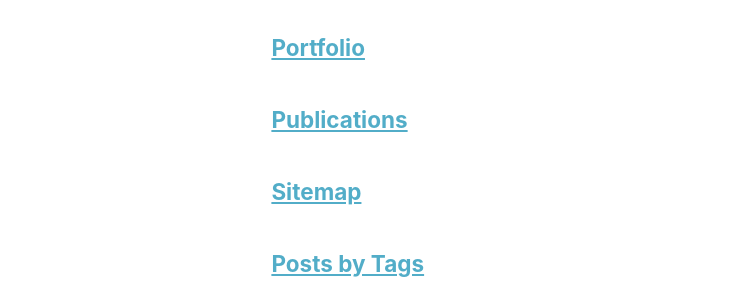
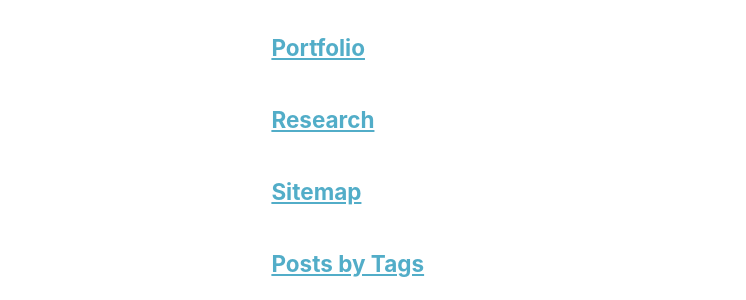
Before and after one commit to Zeqian-Long/Zeqian-Long.github.io, a Jekyll site: the page built from _pages/page-archive.html, in a window 1280 px wide and 900 px high, scrolled down 704 px. Shown: the part 154-454 px from the top of the window, without its empty margins (0-746 px from the left). Built offline with Jekyll 4.4.1, drawn with Linux system fonts in a browser that asks for light colours; a script that is not in the unit is left out.

Commit message:
update research statement

```diff
--- a/_data/navigation.yml
+++ b/_data/navigation.yml
@@ -9,7 +9,7 @@
 
 main:
   - title: "Research"
-    url: /publications/
+    url: /research/
 
   # - title: "Talks"
   #   url: /talks/
--- a/_pages/publications.md
+++ b/_pages/publications.md
@@ -1,7 +1,7 @@
 ---
 layout: single
-title: "Publications"
-permalink: /publications/
+title: "Research"
+permalink: /research/
 author_profile: true
 classes: wide
 ---
```
